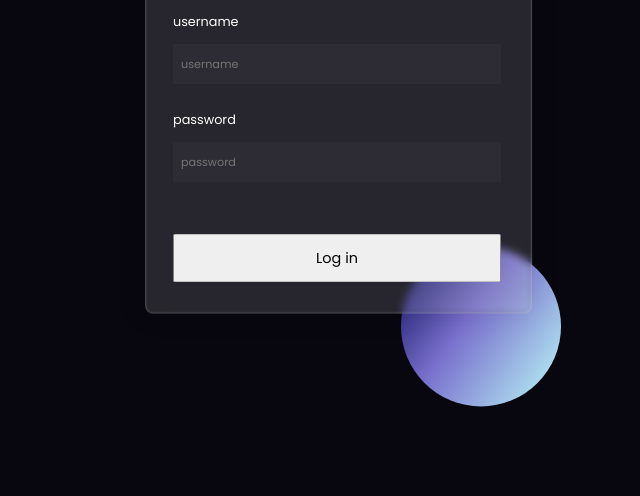
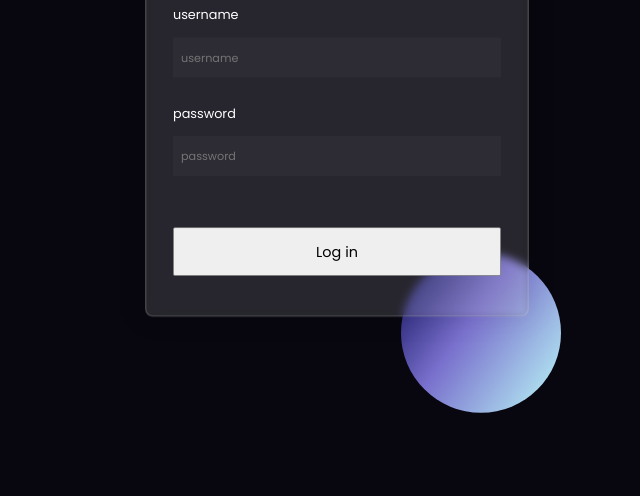
Before and after one commit to am1nNP/2nd-mini-project-sabzlearn, a plain HTML site: page index.html in a window 1280 px wide. Shown: the part 304-800 px from the top of the page, without its empty margins (303-943 px from the left). Drawn offline with Linux system fonts and the light colour scheme.

Commit message:
Update style.css

```diff
--- a/style.css
+++ b/style.css
@@ -1,3 +1,12 @@
+html {
+    box-sizing: border-box;
+}
+*,
+*::after,
+*::before{
+    box-sizing: inherit;
+    margin: 0;
+}
 *{
     margin: 0;
     box-sizing: border-box;
@@ -103,6 +112,7 @@ font-size: 18px;
 padding: 15px;
 width: 100%;
 margin-top: 2rem;
+margin-bottom: 1rem;
 }
 
 @media screen and (min-width:320px){
```
